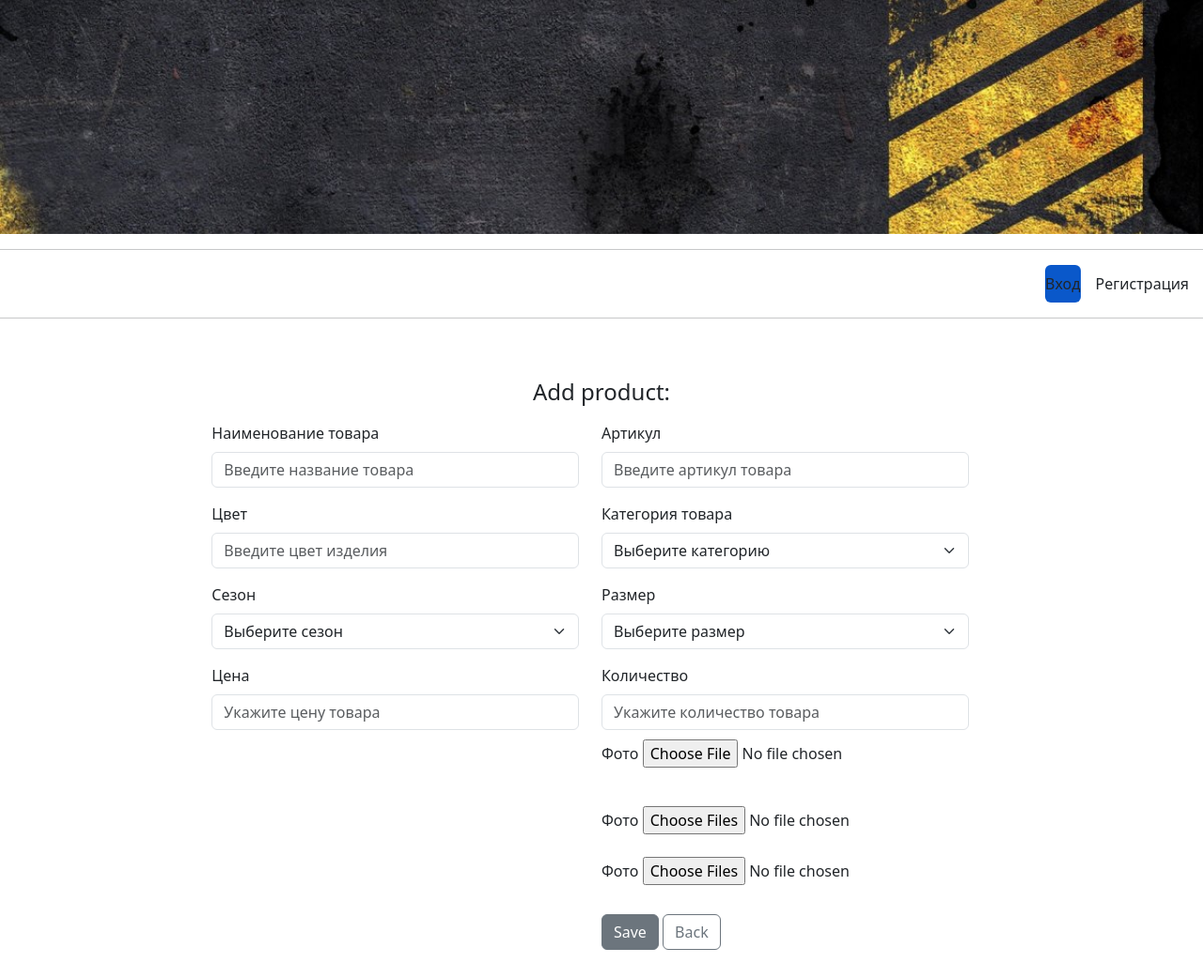
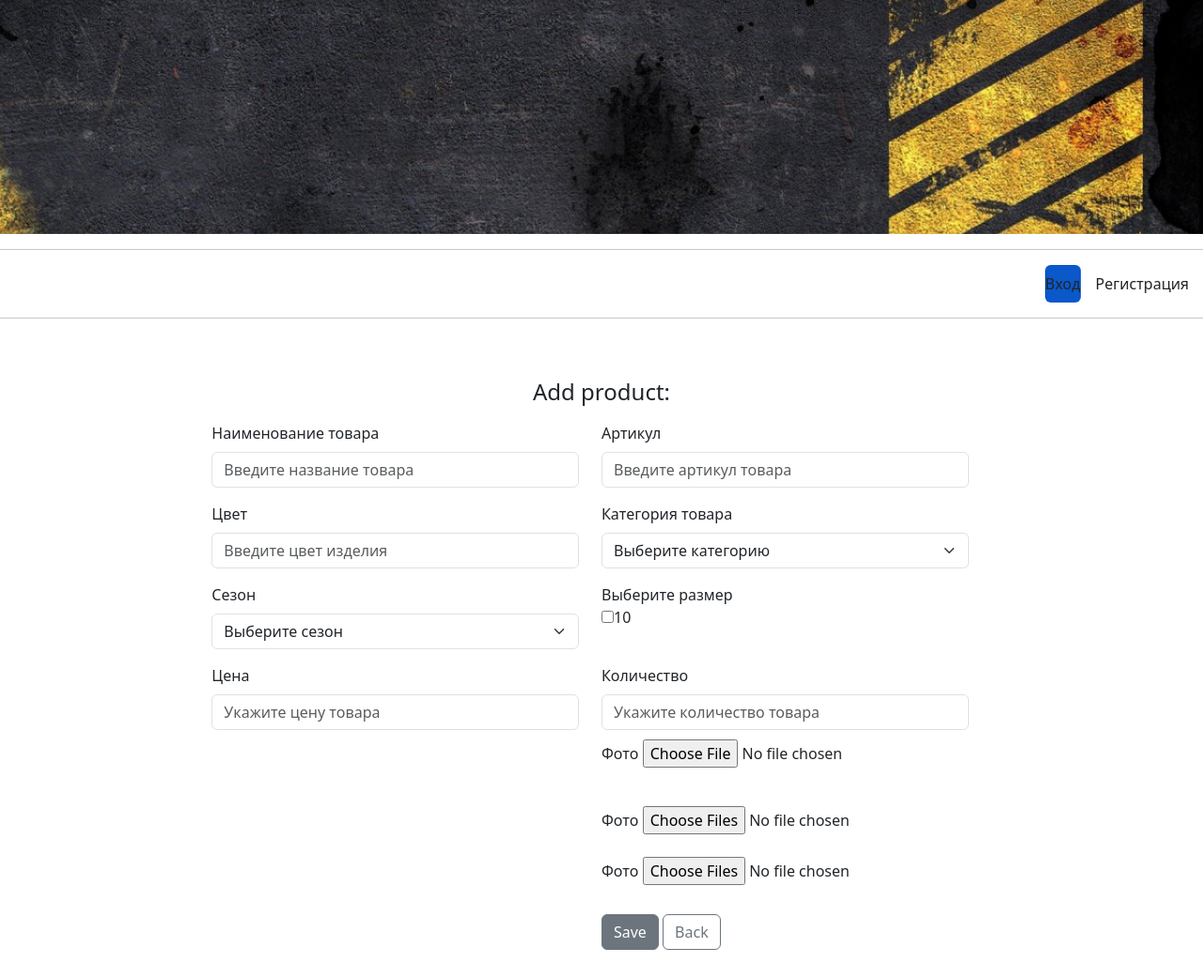
Before and after one commit to SergLavrov/ProfileModalClothShop, a Django app: page /products/add-product/ in a window 1280 px wide. Shown: the part 39-1081 px from the top of the page at 94% size. Run offline with Django 5.2, Linux system fonts and the light colour scheme; tables that the repository leaves empty hold one stand-in row (values such as "Sample post"); some libraries are stand-ins or nearby versions.

Commit message:
Пробовал many to many fields через промежуточную таблицу - создание PriductNew + class ProductInfo

```diff
--- a/ProfileModalClothShop/settings.py
+++ b/ProfileModalClothShop/settings.py
@@ -40,6 +40,7 @@ INSTALLED_APPS = [
     'django.contrib.staticfiles',
     'userProfile',
     'products',
+    'productsNew',
     'basket',
 ]
 
--- a/products/admin.py
+++ b/products/admin.py
@@ -1,8 +1,8 @@
 from django.contrib import admin
-from .models import Product, Category, Season, ProductImage
+from .models import Product, Category, Season, ProductImage, Size
 
 admin.site.register(Product)
 admin.site.register(Category)
 admin.site.register(Season)
 admin.site.register(ProductImage)
-admin
+admin.site.register(Size)
--- a/products/models.py
+++ b/products/models.py
@@ -19,18 +19,21 @@ class Season(models.Model):
 
 
 class Size(models.Model):
-    name_size = models.IntegerField(blank=True, null=True)
+    name_size = models.IntegerField(max_length=56)
 
 # null=True - допустимое значение NULL в базе данных для поля !
 # blank=True - поле может быть пустым !
 # unique=True - поле должно быть уникальным !
 """
-Many To Many !!! - ХОРОШИЙ ПРИМЕР !!!! С ПОЯСНЕНИЕМ см на сайте:
+Many To Many !!! - ХОРОШИЙ ПРИМЕР !!!! С ПОЯСНЕНИЕМ см на сайте METANIT:
 https://metanit.com/python/django/5.11.php
+https://metanit.com/python/django/5.7.php
 """
 
+
 class Product(models.Model):
-    sizes = models.ManyToManyField(Size, related_name='products_by_size')
+    # sizes = models.ManyToManyField(Size, through='ProductInfo')
+    sizes = models.ManyToManyField(Size, related_name='products_sizes')
     name_product = models.CharField(max_length=50)
     article = models.CharField(max_length=50)
     color = models.CharField(max_length=50)
@@ -40,6 +43,15 @@ class Product(models.Model):
     is_deleted = models.BooleanField(default=False)
     price = models.FloatField()
     quantity = models.PositiveIntegerField(default=0)
+
+
+# class ProductInfo(models.Model):
+#     product = models.ForeignKey(Product, on_delete=models.CASCADE)
+#     size = models.ForeignKey(Size, on_delete=models.CASCADE)
+#     prod_count = models.PositiveIntegerField(default=0)
+#     price_size = models.FloatField(default=0)
+#     date_add = models.DateTimeField(auto_now_add=True)
+
     """
     Пояснение для поля 'quantity':
     Установка значений по умолчанию делает ввод данных более понятным. Используем параметр default=0 для задания
--- a/products/templates/products/add_product.html
+++ b/products/templates/products/add_product.html
@@ -62,18 +62,27 @@
         </select>
       </div>
 
+{#      1 Вар для ManyToManyField: через ВЫПАДАЮЩИЙ СПИСОК - select (можно выбрать только ОДИН размер !!! #}
+{#      <div class="col-12 col-lg-6 pb-3">#}
+{#        <label for="inputsize" class="form-label fw-medium">Размер</label>#}
+{#        <select class="form-select" id="inputsize" name="size_id">#}
+{#          <option selected disabled>Выберите размер</option>#}
+{##}
+{#          {% for size in sizes %}#}
+{##}
+{#          <option value="{{ size.id }}">{{ size.name_size }}</option>#}
+{#          {% endfor %}#}
+{#        </select>#}
+{#      </div>#}
+
+{#      2 Вар для ManyToManyField: через CHECKBOX можно привязать НЕСКОЛЬКО размеров одному товару! #}
       <div class="col-12 col-lg-6 pb-3">
-        <label for="inputsize" class="form-label fw-medium">Размер</label>
-        <select class="form-select" id="inputsize" name="size_id">
-          <option selected disabled>Выберите размер</option>
-
+          <label>Выберите размер</label><br>
           {% for size in sizes %}
-
-          <option value="{{ size.id }}">{{ size.name_size }}</option>
+             <input type="checkbox" name="sizes_for_getlist" value="{{ size.id }}">{{ size.name_size }} <br />
           {% endfor %}
-        </select>
+{#          <input type="submit" value="Сохранить">#}
       </div>
-
 
       <div class="col-12 col-lg-6 pb-3">
           <label for="inputprice" class="form-label fw-medium">Цена</label>
--- a/products/templates/products/products_list.html
+++ b/products/templates/products/products_list.html
@@ -32,6 +32,7 @@
           <td>{{ product.name_product }}</td>
           <td>{{ product.article }}</td>
           <td>
+{#              для Many To Many !!!#}
               {% for size in product.sizes.all %}
 
                   {{ size.name_size }}
--- a/products/views.py
+++ b/products/views.py
@@ -96,7 +96,7 @@ def get_products(request, season_id=None, page_number=1):  # по умолчан
     else:
         products_list = Product.objects.filter(is_deleted=False)
 
-    per_page = 8                                    # переменная per_page - Количество продуктов на странице!
+    per_page = 12                                    # переменная per_page - Количество продуктов на странице!
     paginator = Paginator(products_list, per_page)  # В перем. paginator - передаем products (все продукты) и per_page
     products_paginator = paginator.page(page_number) # здесь передаем page_number - № выбранной страницы
 
@@ -383,7 +383,15 @@ def add_product(request):
         image = request.FILES.get('image')              # name="image" из шаблона add_product.html
         # is_deleted = request.POST.get('is_deleted')#
 
-        size_id = request.POST.get('size_id')  # name='size_id' Получаем id "выбранного размера" из POST-запроса!
+        # 1 Вар для ManyToManyField:
+        # size_id = request.POST.get('size_id')  # name='size_id' Получаем id "выбранного размера" из POST-запроса!
+
+        # 2 Вар для ManyToManyField:
+        """ Используем getlist для получения всех выбранных значений из нашего чекбокса,
+            иначе при использовании get будет возвращено только последнее выбранное значение.
+        """
+        sizes_ids = request.POST.getlist('sizes_for_getlist')  # name="sizes_for_getlist"
+                                                              # Получаем id всех выбранных размеров из БД для checkbox:
 
         category = Category.objects.get(id=category_id)
         season = Season.objects.get(id=season_id)
@@ -399,15 +407,18 @@ def add_product(request):
             image=image,
         )
         product.save()
-
-        size = Size.objects.get(id=size_id)  # Получаем по id "нужный размер" в БД!
+        # 1 Вар для ManyToManyField:
+        # size = Size.objects.get(id=size_id)  # Получаем по id "нужный размер" в БД!
 
         # СВЯЗЫВАЕМ Продукт и Размер: "sizes" - это поле из class Product (sizes = models.ManyToManyField(Size))
-        # 1 вариант:
+        # ПРИМЕР см. https: // metanit.com / python / django / 5.11.php
+
+        # 1 Вар: - если добавляем один размер:
         # product.sizes.add(size)
-        # 2 вариант:
-        product.sizes.set(size)
 
+        # 2 Вар для ManyToManyField: - если привязывем ПРОДУКТУ с одним id НЕСКОЛЬКО размеров:
+        sizes_selected = Size.objects.filter(id__in=sizes_ids)
+        product.sizes.set(sizes_selected)
 
         images = request.FILES.getlist('images_for_getlist') # name="images_for_getlist" из шаблона add_product.html
 
@@ -422,6 +433,7 @@ def add_product(request):
         return HttpResponseRedirect(reverse('get-products-list'))
 
     else:
+
         category_list = Category.objects.all()
         season_list = Season.objects.all()
         size_list = Size.objects.all()
```
